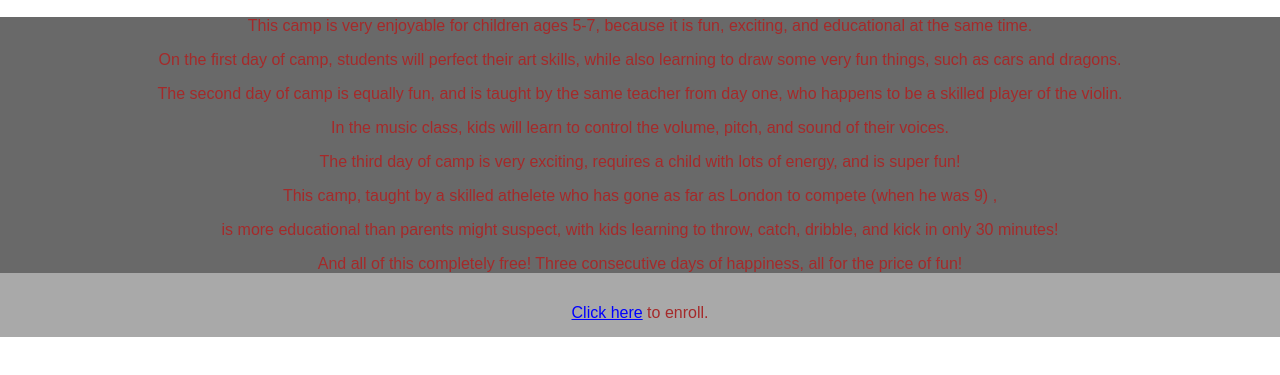
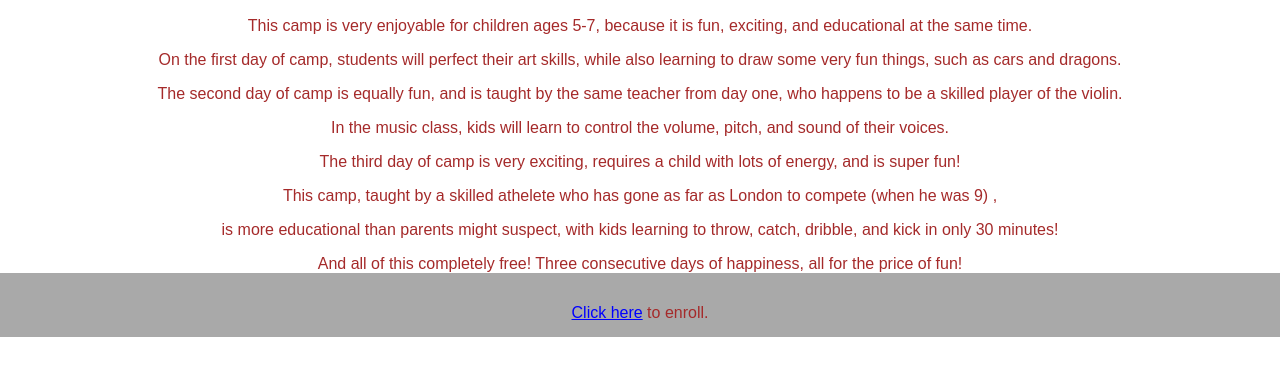
Before and after one commit to adheesh-c/camp_capital.github.io, a plain HTML site: page flex.html in a window 1280 px wide. Shown: the part 393-768 px from the top of the page. Drawn offline with Linux system fonts and the light colour scheme.

Commit message:
Update flex.html

```diff
--- a/flex.html
+++ b/flex.html
@@ -44,10 +44,7 @@
     footer a {
         color: blue;
     }
-  main {
-    background-color: dimgrey;
-  }
-  p{
+   p {
     margin-bottom : 0;
   }
 </style>
```
